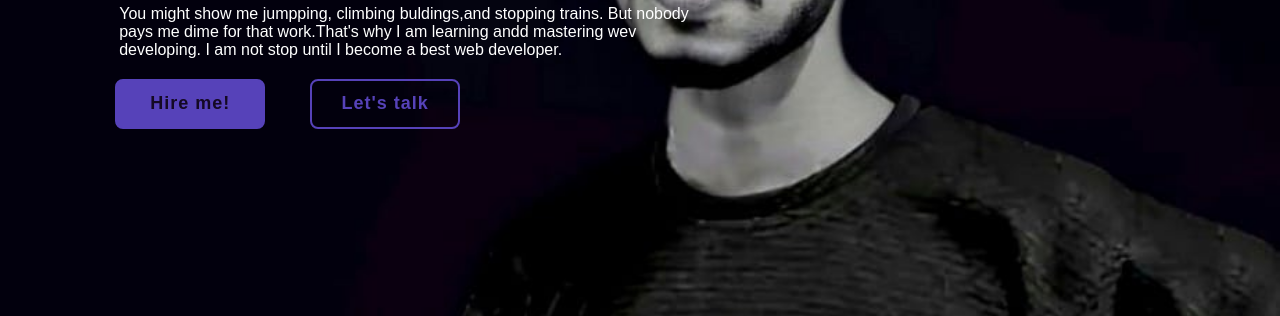
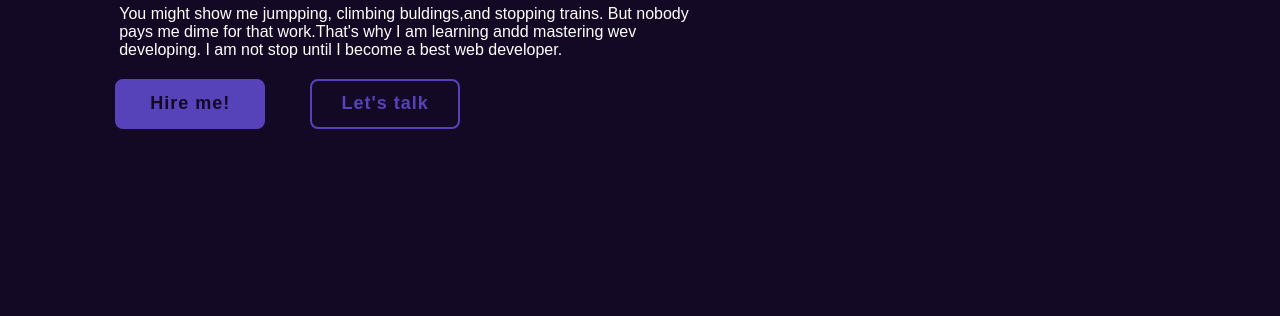
Before and after one commit to arafatphero/arafat-personal-portfilio.com, a plain HTML site: page index.html in a window 1280 px wide. Shown: the part 398-714 px from the top of the page. Drawn offline with nearby package versions, Linux system fonts and the light colour scheme; a script that the page names is missing; files whose address does not match are found by name.

Commit message:
Update index.html

```diff
--- a/index.html
+++ b/index.html
@@ -81,7 +81,7 @@ section{
     display: flex;
     align-items: center;
     padding: 0 9%;
-    background: url(image/web-bg.jpg) no-repeat;
+    background: url(image/web 2.jpg) no-repeat;
     background-size: cover;
     background-position:center ;
 }
```
